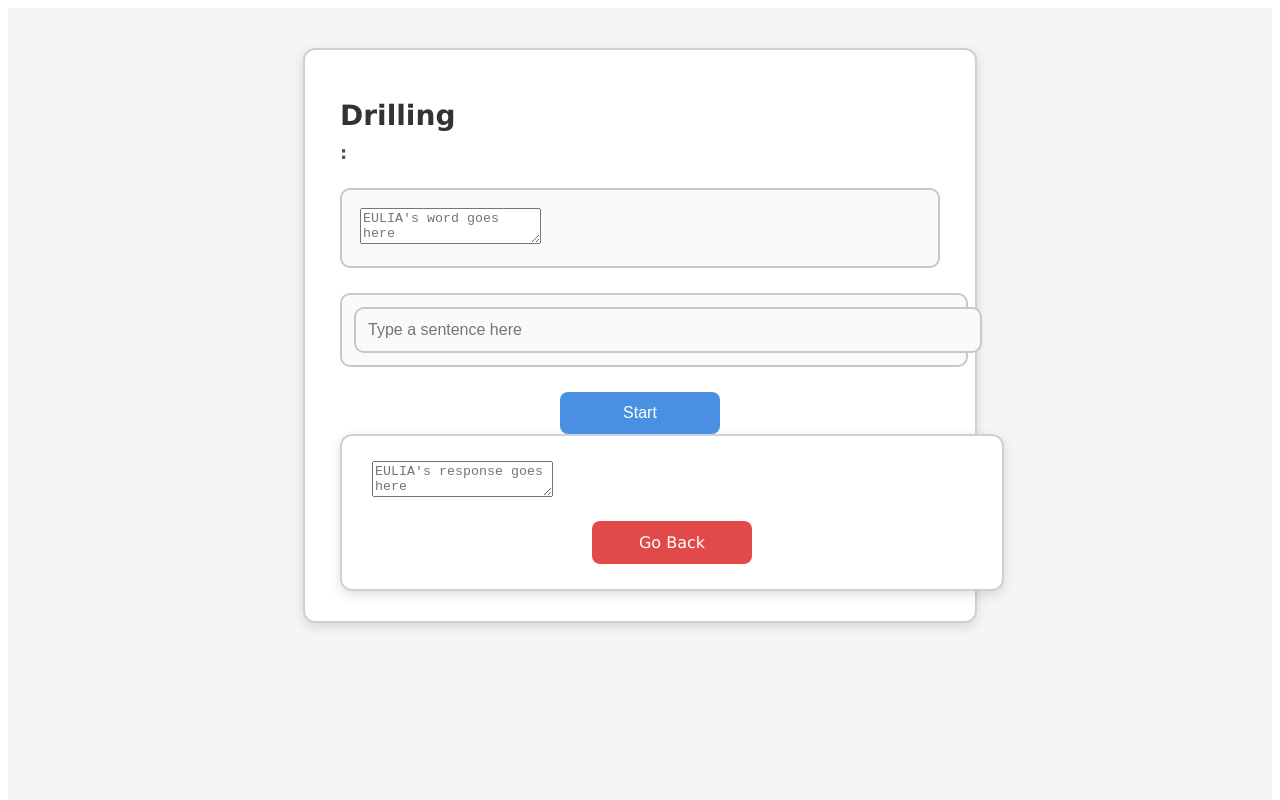
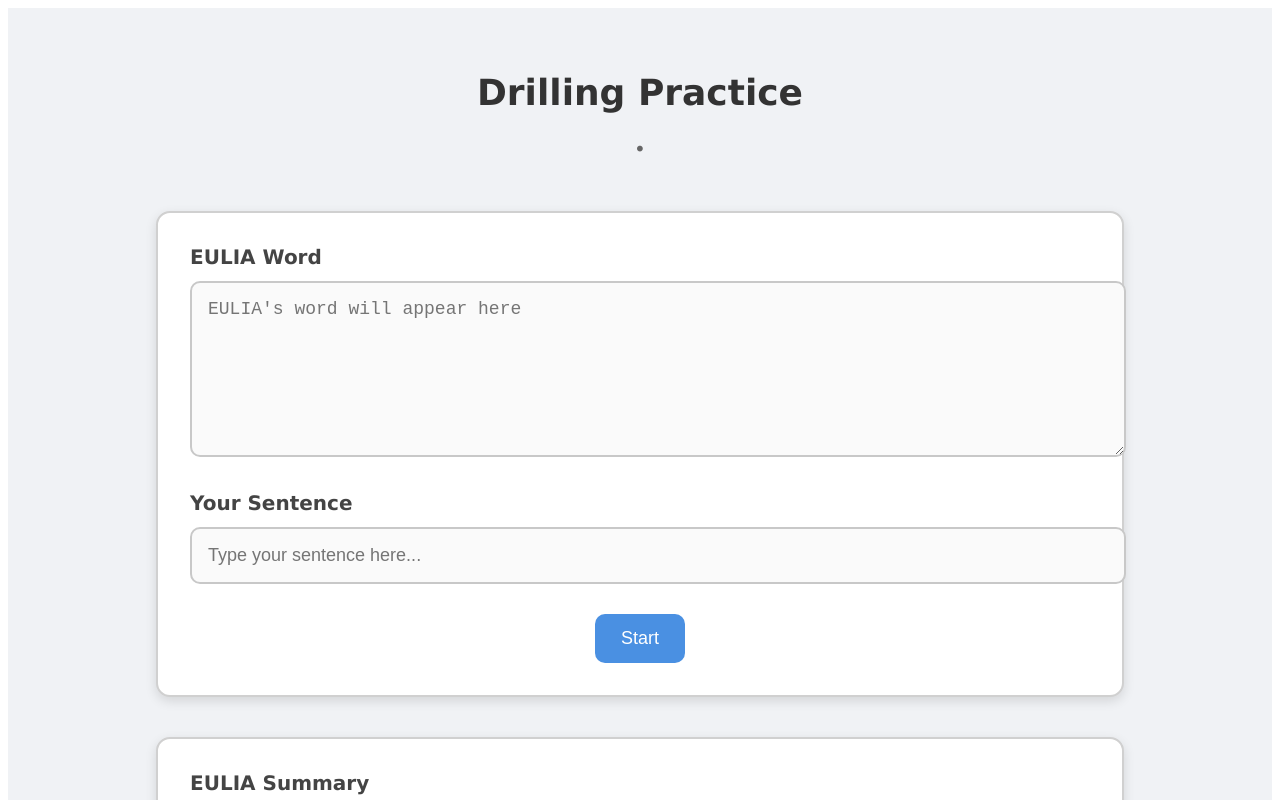
Before and after one commit to Spiderasasen/Learning-a-Language-with-AI, a React (Vite) app in the folder language_tutor/: page /drilling in a window 1280 px wide. Shown: the top 800 px of the page. Built offline with nearby package versions, Linux system fonts and the light colour scheme.

Commit message:
the backend and the frontend are working now, now to add this to vercel. which i have a feeling that i have to call it inside of the api file located in the frontend. this has been amazing to program

```diff
--- a/language_tutor/src/pages/Drilling.jsx
+++ b/language_tutor/src/pages/Drilling.jsx
@@ -1,5 +1,6 @@
 import "../styles/main.css"
 import "../styles/drilling.css"
+import "../styles/loading.css"
 import {NavLink} from "react-router-dom";
 import {useContext, useState} from "react";
 import {SelectionContext} from "../componets/SelectionContext.jsx";
@@ -13,9 +14,14 @@ function Drilling() {
     const [startButton, setStartButton] = useState(true);
     const [userSentence, setUserSentence] = useState("");
     const [aiResponse, setAiResponse] = useState("");
+    const [loadingWord, setLoadingWord] = useState(false);
+    const [loadingResponse, setLoadingResponse] = useState(false);
 
     //getting the word from the ai
     async function getWord(){
+        setLoadingWord(true);
+
+        try{
             const res = await fetch("http://localhost:3001/api/drilling", {
                 method: "POST",
                 headers: {"Content-Type": "application/json"},
@@ -28,9 +34,20 @@ function Drilling() {
             const data = await res.json();
             setAiWord(data.word);
         }
+        catch(err){
+            console.log(err);
+            setAiWord("Sever error");
+        }
+        finally{
+            setLoadingWord(false);
+        }
+
+    }
 
     //getting the response from the ai from the users sentence
     async function getResponse(){
+        setLoadingResponse(true);
+        try{
             const res = await fetch("http://localhost:3001/api/checkSentence", {
                 method: "POST",
                 headers: {"Content-Type": "application/json"},
@@ -49,32 +66,58 @@ function Drilling() {
 
             return response.aiResponse;
         }
+        catch(err){
+            console.log(err);
+            setAiResponse("Sever error");
+        }
+        finally {
+            setLoadingResponse(false);
+        }
+    }
 
     return (
-        <div className="main">
-            <div id="drilling_card">
-                    <div className="card-title">
-                        <h1>Drilling</h1>
-                        <h2>{language}: {level}</h2>
+        <div className="main drilling-wrapper">
+
+            {/* HEADER */}
+            <div className="drilling-header">
+                <h1>Drilling Practice</h1>
+                <p className="sub-info">{language} • {level}</p>
             </div>
-                    <div id="drilling_content">
-                        <textarea placeholder="EULIA's word goes here"
+
+            {/* MAIN CARD */}
+            <div className="drilling-card">
+
+                {/* AI WORD */}
+                <div className="section">
+                    <label className="section-label">EULIA Word</label>
+                    {loadingWord ? (<div className="typing-loader">EULIA is getting your word<span className="dots"></span></div>)
+                    : (
+                            <textarea
+                                className="section-box"
+                                placeholder="EULIA's word will appear here"
                                 value={aiWord}
-                                  readOnly/>
+                                readOnly
+                            />
+                        )}
                 </div>
-                    <div id="user_input">
+
+                {/* USER SENTENCE */}
+                <div className="section">
+                    <label className="section-label">Your Sentence</label>
                     <input
+                        className="section-input"
                         type="text"
-                            placeholder="Type a sentence here"
+                        placeholder="Type your sentence here..."
                         value={userSentence}
                         onChange={(e) => setUserSentence(e.target.value)}
                     />
                 </div>
-                    <div className="card-footer">
 
-                        {/* START BUTTON */}
+                {/* BUTTONS */}
+                <div className="button-row">
                     {startButton && (
                         <button
+                            className="btn primary"
                             onClick={() => {
                                 getWord();
                                 setStartButton(false);
@@ -85,46 +128,54 @@ function Drilling() {
                         </button>
                     )}
 
-                        {/* SEND BUTTON */}
                     {sendButton && (
+                        <>
                             <button
+                                className="btn primary"
                                 onClick={async () => {
                                     const response = await getResponse();
-                                    console.log("Response:", response);
                                     if (response === "Sentence is good and understable") {
-                                        console.log("Sentence is good and understable, getting a new word");
+                                        setUserSentence("");
                                         await getWord();
                                     }
-
                                 }}
                             >
                                 Send
                             </button>
-                        )}
 
-                        {/* STOP BUTTON */}
-                        {sendButton && (
                             <button
+                                className="btn danger"
                                 onClick={() => {
                                     setStartButton(true);
                                     setSendButton(false);
-                                    setAiWord(""); // optional: clear the word
+                                    setAiWord("");
+                                    setAiResponse("");
                                 }}
                             >
                                 Stop
                             </button>
+                        </>
                     )}
                 </div>
-                <div id="ai_summary">
-                    <div className="summary">
-                        <textarea placeholder={"EULIA's response goes here"}
+            </div>
+
+            {/* AI SUMMARY */}
+            <div className="summary-card">
+                <label className="section-label">EULIA Summary</label>
+                {loadingResponse ? (<div className="typing-loader">EULIA is thinking<span className="dots"></span></div>) : (
+                    <textarea
+                        className="section-box"
+                        placeholder="EULIA's feedback will appear here"
                         value={aiResponse}
-                                  readOnly />
-                    </div>
-                    <div className="button_sectiont">
-                        <NavLink to="/selection" className="button">Go Back</NavLink>
-                    </div>
-                </div>
+                        readOnly
+                    />
+                )}
+
+                {startButton && (
+                    <NavLink to="/selection" className="btn back-btn">
+                        Go Back
+                    </NavLink>
+                )}
             </div>
         </div>
     )
--- a/language_tutor/src/styles/drilling.css
+++ b/language_tutor/src/styles/drilling.css
@@ -1,103 +1,118 @@
-/* Main wrapper */
+/* Page wrapper */
 .main {
     display: flex;
     flex-direction: column;
     align-items: center;
     padding: 40px 0;
-    background-color: #f5f5f5;
+    background-color: #f0f2f5;
     min-height: 100vh;
 }
 
-/* Drilling card */
-#drilling_card {
-    width: 600px;
-    background-color: #ffffff;
+/* Shared card style */
+.drilling-card,
+.summary-card {
+    width: 90%;
+    max-width: 900px;        /* ← BIGGER */
+    background: #ffffff;
     border: 2px solid #d0d0d0;
-    border-radius: 12px;
-    padding: 30px 35px;
+    border-radius: 14px;
+    padding: 32px;
     box-shadow: 0 4px 12px rgba(0,0,0,0.12);
     margin-bottom: 40px;
 }
 
-/* Drilling content section */
-#drilling_content {
+/* Header */
+.drilling-header {
+    text-align: center;
+    margin-bottom: 30px;
+}
+
+.drilling-header h1 {
+    font-size: 36px;
+    font-weight: 700;
+    color: #333;
+}
+
+.sub-info {
+    font-size: 20px;
+    color: #666;
+}
+
+/* Section blocks */
+.section {
+    margin-bottom: 30px;
+}
+
+.section-label {
+    font-size: 20px;
+    font-weight: 600;
+    margin-bottom: 12px;
+    color: #444;
+    display: block;
+}
+
+/* Textareas and inputs */
+.section-box,
+.section-input {
+    width: 100%;
+    min-height: 140px;       /* ← MUCH BIGGER */
+    padding: 16px;
+    font-size: 18px;         /* ← Larger text */
+    border: 2px solid #c8c8c8;
+    border-radius: 10px;
+    background-color: #fafafa;
+    resize: vertical;
+}
+
+.section-input {
+    min-height: auto;        /* Inputs stay normal height */
+}
+
+/* Buttons */
+.button-row {
+    display: flex;
+    gap: 20px;
+    justify-content: center;
+    margin-top: 10px;
+}
+
+.btn {
+    padding: 14px 26px;
+    font-size: 18px;
+    border-radius: 10px;
+    cursor: pointer;
+    border: none;
+    transition: 0.2s ease;
+}
+
+.btn.primary {
+    background-color: #4a90e2;
+    color: white;
+}
+
+.btn.primary:hover {
+    background-color: #3b7ac0;
+}
+
+.btn.danger {
+    background-color: #e24a4a;
+    color: white;
+}
+
+.btn.danger:hover {
+    background-color: #c03b3b;
+}
+
+.back-btn {
+    display: block;
     margin-top: 25px;
-    background-color: #fafafa;
-    border: 2px solid #c8c8c8;
-    padding: 18px;
+    text-align: center;
+    background-color: #777;
+    color: white;
+    padding: 12px 20px;
     border-radius: 10px;
 }
 
-#drilling_content h2 {
-    font-size: 22px;
-    margin-bottom: 8px;
-    color: #333;
+.back-btn:hover {
+    background-color: #555;
 }
-
-#drilling_content p {
-    font-size: 16px;
-    color: #555;
-}
-
-/* User input section */
-#user_input {
-    margin-top: 25px;
-}
-
-#user_input input {
-    width: 100%;
-    padding: 12px;
-    font-size: 16px;
-    border: 2px solid #c8c8c8;
-    border-radius: 10px;
-    background-color: #fafafa;
-}
-
-/* Footer buttons (Send) */
-.card-footer {
-    margin-top: 25px;
-    display: flex;
-    justify-content: center;
-}
-
-.card-footer button {
-    width: 160px;
-    padding: 12px 0;
-    font-size: 16px;
-    background-color: #4a90e2;
-    color: white;
-    border: none;
-    border-radius: 8px;
-    cursor: pointer;
-    transition: background-color 0.2s ease, box-shadow 0.2s ease;
-}
-
-.card-footer button:hover {
-    background-color: #3b7ac0;
-    box-shadow: 0 3px 8px rgba(0,0,0,0.15);
-}
-
-.card-footer button:active {
-    background-color: #346ea8;
-}
-
-/* Summary card (unchanged structure, styled to match) */
-#ai_summary {
-    width: 600px;
-    background-color: #ffffff;
-    border: 2px solid #d0d0d0;
-    border-radius: 12px;
-    padding: 25px 30px;
-    box-shadow: 0 4px 12px rgba(0,0,0,0.12);
-}
-
-.summary h2 {
-    font-size: 22px;
-    margin-bottom: 10px;
-    color: #333;
-}
-
-.summary p {
-    font-size: 16px;
-    color: #555;
-}
```
Lines whose indentation alone changed are shown as unchanged.
